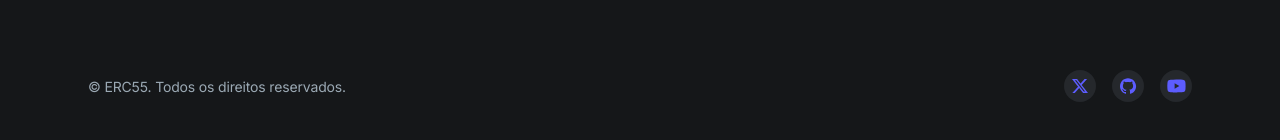
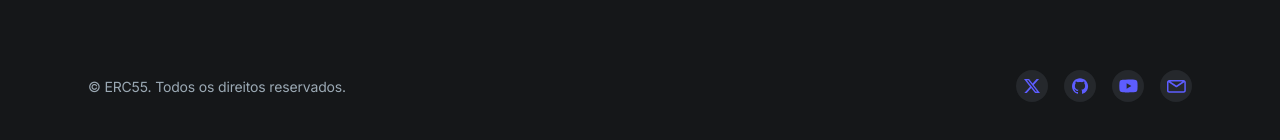
Before and after one commit to erc55/erc55.github.io, a Next.js app: page / in a window 1280 px wide. Shown: the part 4318-4458 px from the top of the page. Built offline with nearby package versions, Linux system fonts and the light colour scheme.

Commit message:
Add email to footer

```diff
--- a/components/ui/footer.tsx
+++ b/components/ui/footer.tsx
@@ -49,6 +49,19 @@ export default function Footer() {
                   </svg>
                 </Link>
               </li>
+              <li className="ml-4">
+                <Link
+                  href="mailto:erc55jardiminfinito@gmail.com"
+                  className="flex justify-center items-center text-purple-600 bg-gray-800 hover:text-gray-100 hover:bg-purple-600 rounded-full transition duration-150 ease-in-out"
+                  aria-label="E-mail"
+                  target="_blank"
+                  rel="noopener noreferrer"
+                >
+                  <svg className="w-8 h-8 fill-current" viewBox="-28 -28 128 128">
+                    <path d="M66.097,12.089h-56.9C4.126,12.089,0,16.215,0,21.286v32.722c0,5.071,4.126,9.197,9.197,9.197h56.9 c5.071,0,9.197-4.126,9.197-9.197V21.287C75.295,16.215,71.169,12.089,66.097,12.089z M61.603,18.089L37.647,33.523L13.691,18.089 H61.603z M66.097,57.206h-56.9C7.434,57.206,6,55.771,6,54.009V21.457l29.796,19.16c0.04,0.025,0.083,0.042,0.124,0.065 c0.043,0.024,0.087,0.047,0.131,0.069c0.231,0.119,0.469,0.215,0.712,0.278c0.025,0.007,0.05,0.01,0.075,0.016 c0.267,0.063,0.537,0.102,0.807,0.102c0.001,0,0.002,0,0.002,0c0.002,0,0.003,0,0.004,0c0.27,0,0.54-0.038,0.807-0.102 c0.025-0.006,0.05-0.009,0.075-0.016c0.243-0.063,0.48-0.159,0.712-0.278c0.044-0.022,0.088-0.045,0.131-0.069 c0.041-0.023,0.084-0.04,0.124-0.065l29.796-19.16v32.551C69.295,55.771,67.86,57.206,66.097,57.206z"></path>{' '}
+                  </svg>
+                </Link>
+              </li>
             </ul>
 
             {/* Copyrights note */}
```
